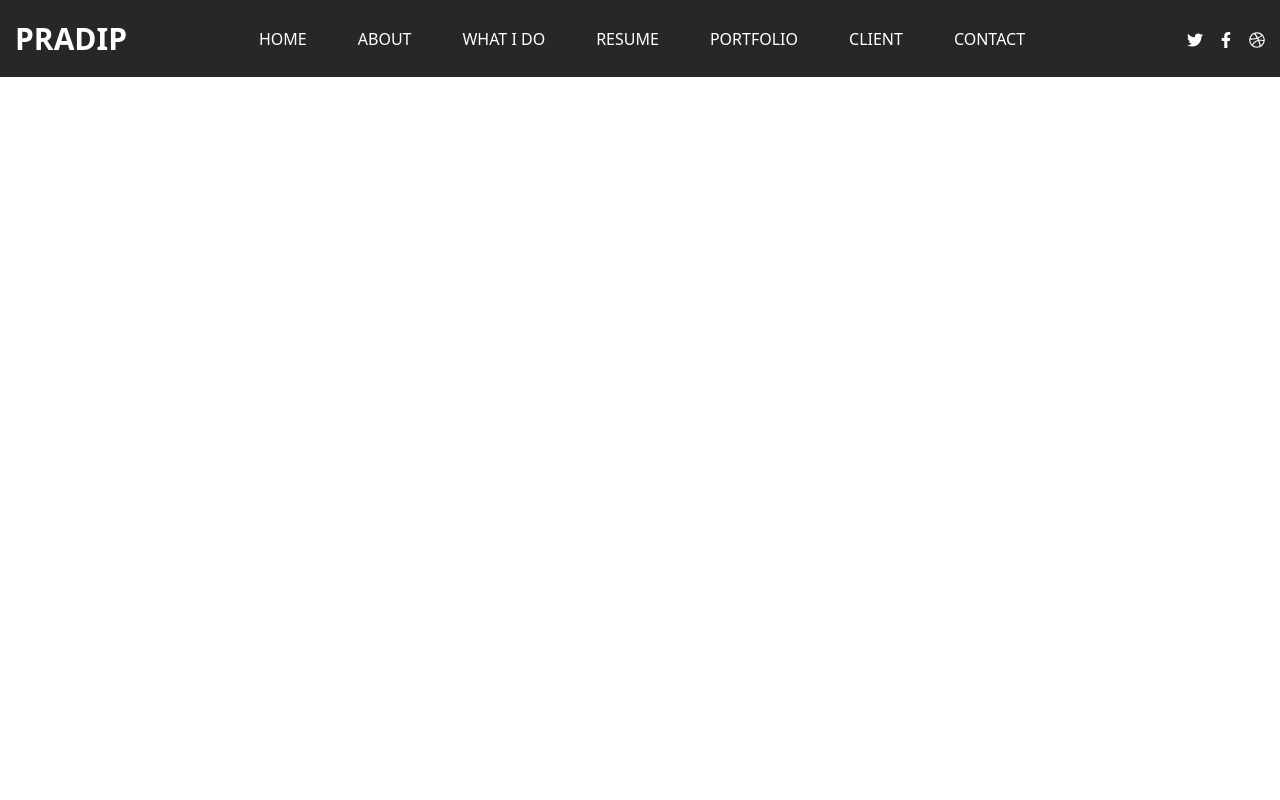
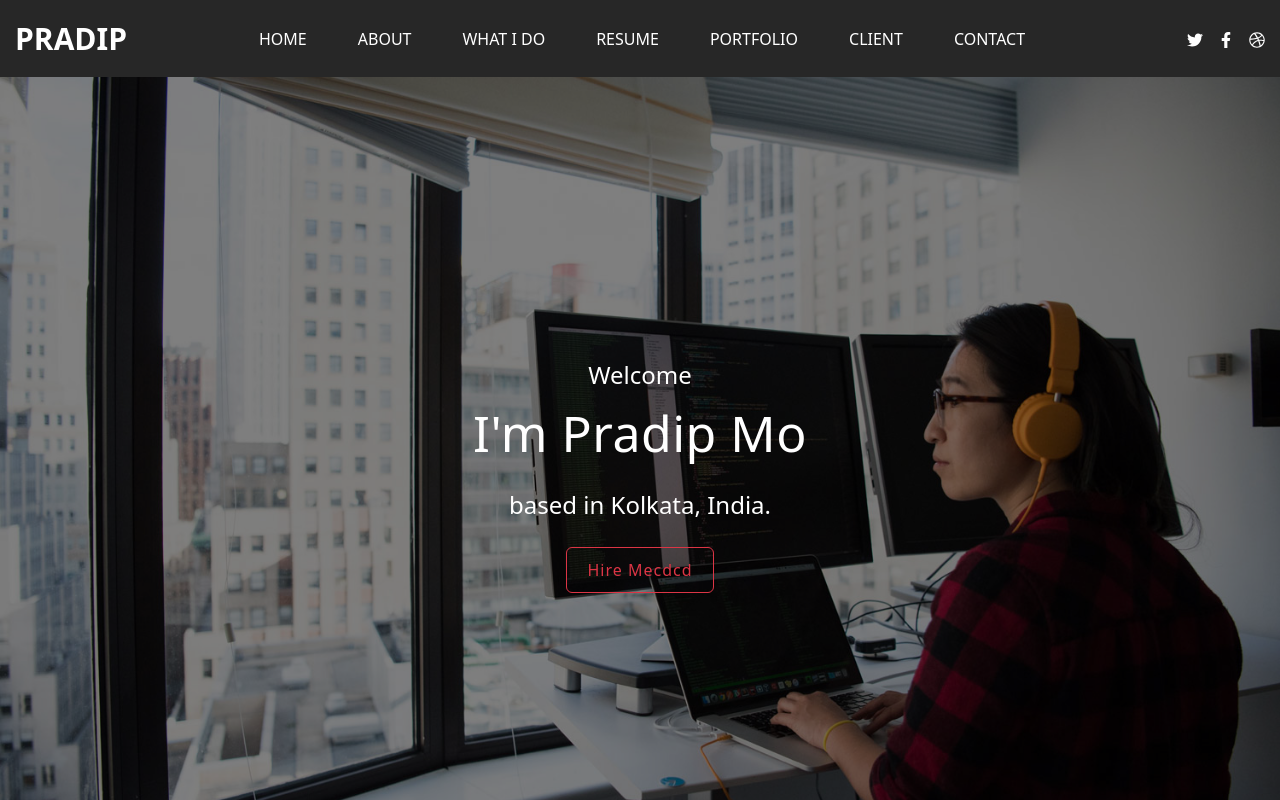
Before and after one commit to pradipExicube/itspradip, a React (Create React App) app: page /home in a window 1280 px wide. Shown: the top 800 px of the page. Built offline with nearby package versions, Linux system fonts and the light colour scheme.

Commit message:
deploy try -1

```diff
--- a/src/App.js
+++ b/src/App.js
@@ -36,7 +36,6 @@ function App() {
     // secondComponentRef.current.scrollIntoView({ behavior: "smooth" });
   };
 
-
   const [hoveredSection, setHoveredSection] = useState(null);
 
   // Function to handle mouse entering a section
@@ -49,12 +48,30 @@ function App() {
     setHoveredSection(null); // Clear the hovered section when the mouse leaves
   };
 
-
   return (
     <Router>
       <div>
-        <CustomHeader onNavClick={scrollToSecondComponent} hoveredSection={hoveredSection} />
-        <Routes>
+        <CustomHeader
+          onNavClick={scrollToSecondComponent}
+          hoveredSection={hoveredSection}
+        />
+        <div
+          ref={homeComponentRef}
+          id="home"
+          onMouseEnter={() => handleMouseEnter("home")}
+          onMouseLeave={handleMouseLeave}
+        >
+          <HomeScreen />
+        </div>
+        <div
+          ref={AboutComponentRef}
+          id="about"
+          onMouseEnter={() => handleMouseEnter("about")}
+          onMouseLeave={handleMouseLeave}
+        >
+          <AboutScreen />
+        </div>
+        {/* <Routes>
           <Route
             path="/"
             element={
@@ -75,16 +92,13 @@ function App() {
                 >
                   <AboutScreen />
                 </div>
-                {/* <AboutScreen />
-                <ContactScreen />
-                <HomeScreen /> */}
               </>
             }
           />
-          {/* <Route exact path="/home" element={<HomeScreen />} />
+          <Route exact path="/home" element={<HomeScreen />} />
           <Route exact path="/about" element={<AboutScreen />} />
-          <Route exact path="/contact" element={<ContactScreen />} /> */}
-        </Routes>
+          <Route exact path="/contact" element={<ContactScreen />} />
+        </Routes> */}
         {/* <HomeScreen />
       <HomeScreen />
       <HomeScreen />
--- a/src/Screens/Home/HomsScreen.js
+++ b/src/Screens/Home/HomsScreen.js
@@ -12,8 +12,8 @@ function HomeScreen(props) {
 
   const backgroundStyle = {
     // backgroundImage: "url('https://techinvein.com/wp-content/uploads/2021/11/3.png')",
-    // backgroundImage: `url(${introBg})`,
-    backgroundImage: url(`images/image/intro-bg.jpg`),
+    backgroundImage: `url(${introBg})`,
+    // backgroundImage: url(`images/image/intro-bg.jpg`),
     backgroundSize: "cover", // Adjusts the image to cover the entire area
     backgroundPosition: "center", // Centers the image
     height: "100vh", // Make the background image take up full viewport height
@@ -140,7 +140,7 @@ function HomeScreen(props) {
             {/* <div style={{
               height:50,width:80,borderRadius:15, paddingRight:30,
               color:'red',borderWidth:10,borderColor:'red'}}>Hire Me</div> */}
-            <Button variant="outline-danger" className="hireMeBtn">Hire Me</Button>{" "}
+            <Button variant="outline-danger" className="hireMeBtn">Hire Mecdcd</Button>{" "}
           </div>
         </div>
       </div>
```
